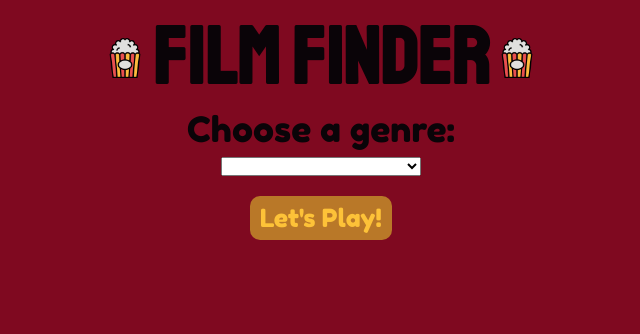
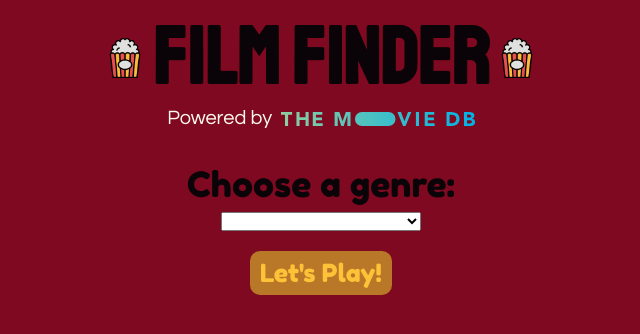
Before and after one commit to Robson16/film-finder, a website built with Vite: page index.html in a window 1280 px wide. Shown: the whole page, without its empty margins (319-959 px from the left). Built offline with nearby package versions, Linux system fonts and the light colour scheme; no server answers.

Commit message:
feat: giving credits do The Movie DB

```diff
--- a/src/main.js
+++ b/src/main.js
@@ -9,11 +9,12 @@ import {
 
 document.querySelector('#app').innerHTML = `
   <header>
-  <h1 id="appTitle">
-    <img src="./popcorn.png" alt="Popcorn">
-      Film Finder
+    <h1 id="appTitle">
+      <img src="./popcorn.png" alt="Popcorn">
+        Film Finder
       <img src="./popcorn.png" alt="Popcorn">
     </h1>
+    <span id="poweredBy">Powered by <img src="./themoviedb.svg" alt="The Movie DB"></span>
   </header>
   <form id="genreForm">
     <label>Choose a genre:</label>
--- a/src/style.css
+++ b/src/style.css
@@ -24,6 +24,22 @@ body {
 #appTitle img:last-of-type {
   margin-left: 8px;
   margin-right: 0;
+}
+
+#poweredBy {
+  text-align: center;
+  margin: 0px auto 35px;
+  display: block;
+  font-family: 'Questrial', sans-serif;
+  font-size: 20px;
+  color: #FEFBEA;
+}
+
+#poweredBy img {
+  max-width: auto;
+  height: 14px;
+  margin-left: 5px;
+  vertical-align: middle;
 }
 
 #genreForm,
```
Also changed, not shown: public/themoviedb.svg (added).
